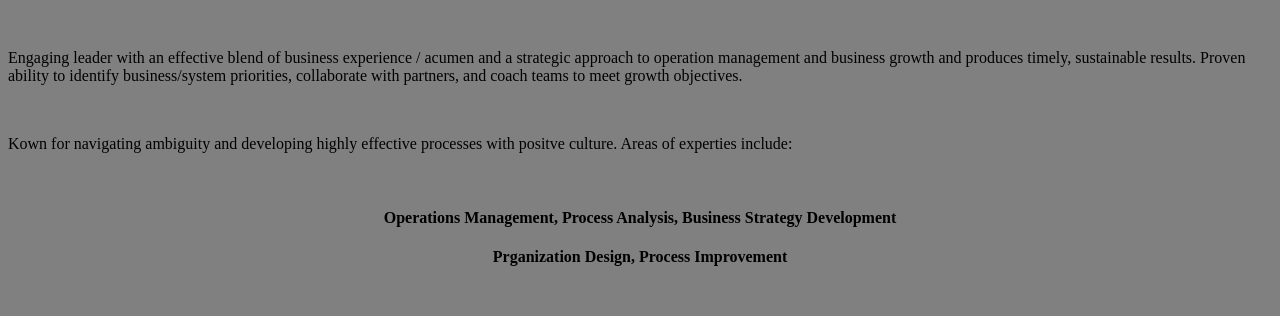
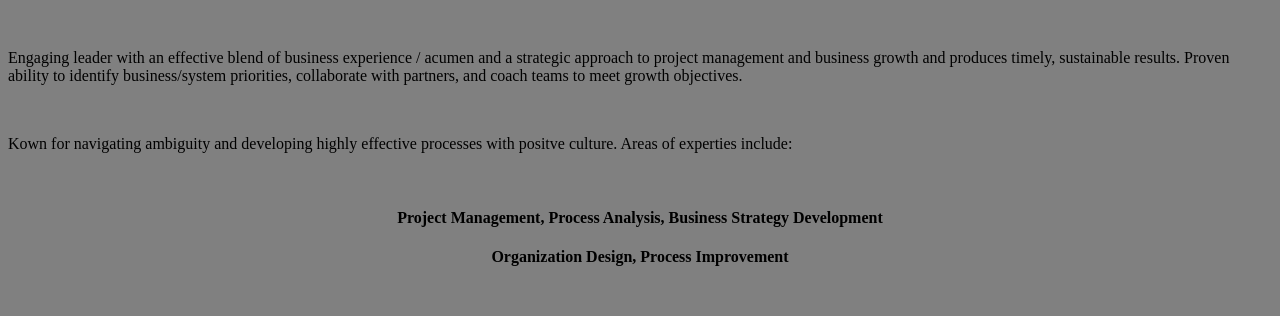
Before and after one commit to DJHecker/DJHecker.github.io, a plain HTML site: page index.html in a window 1280 px wide. Shown: the part 192-508 px from the top of the page. Drawn offline with Linux system fonts and the light colour scheme.

Commit message:
Update index.html

```diff
--- a/index.html
+++ b/index.html
@@ -18,12 +18,12 @@
     <h2 style="text-align:center;">INULUENTIAL CHANGE LEADER</h2>
     <h3 Style="text-align:center;">Advance Organizational Change Capability: Improve Operational Efficiency</h3>
     <br>
-    <p>Engaging leader with an effective blend of business experience / acumen and a strategic approach to operation management and business growth and produces timely, sustainable results. Proven ability to identify business/system priorities, collaborate with partners, and coach teams to meet growth objectives.</p>
+    <p>Engaging leader with an effective blend of business experience / acumen and a strategic approach to project management and business growth and produces timely, sustainable results. Proven ability to identify business/system priorities, collaborate with partners, and coach teams to meet growth objectives.</p>
     <br>
     <p>Kown for navigating ambiguity and developing highly effective processes with positve culture. Areas of experties include:</p>
     <br>
-    <h4 style="text-align: center;">Operations Management, Process Analysis, Business Strategy Development</h4>
-    <h4 style="text-align: center;">Prganization Design, Process Improvement</h4>
+    <h4 style="text-align: center;">Project Management, Process Analysis, Business Strategy Development</h4>
+    <h4 style="text-align: center;">Organization Design, Process Improvement</h4>
     <br>
     <h4 style="text-align: center;">PROFESSIONAL EXPERIENCE</h4>
     <h4 style="text-align: left;">CLAIRMONT DESIGN BUILD, Minneapolis, MN <span style="float:right;">2013-Present</span> </h4>
```
